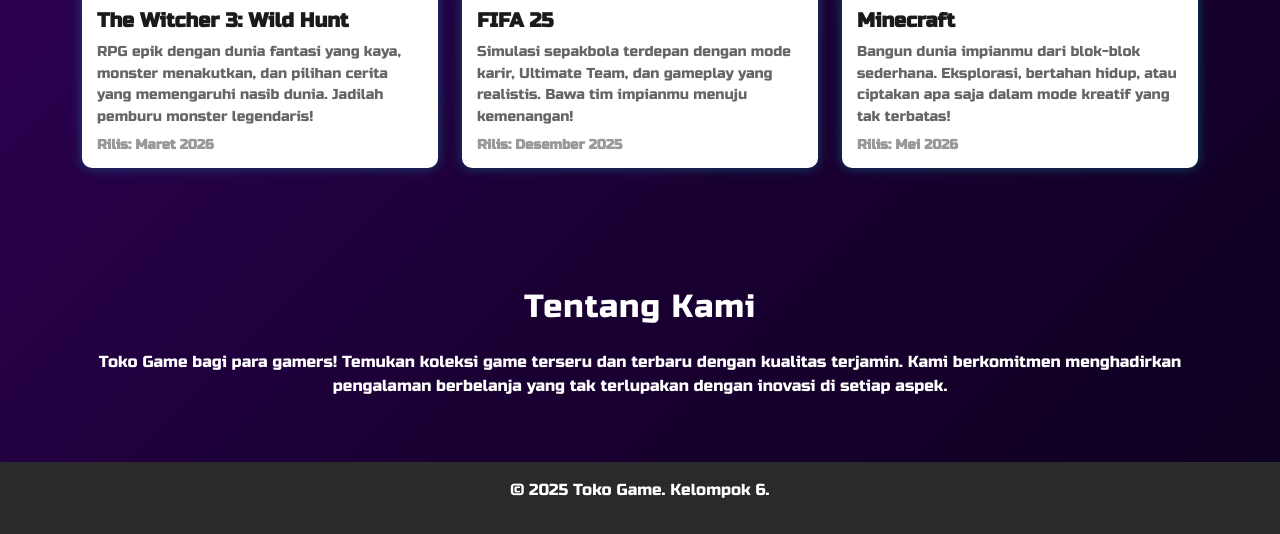
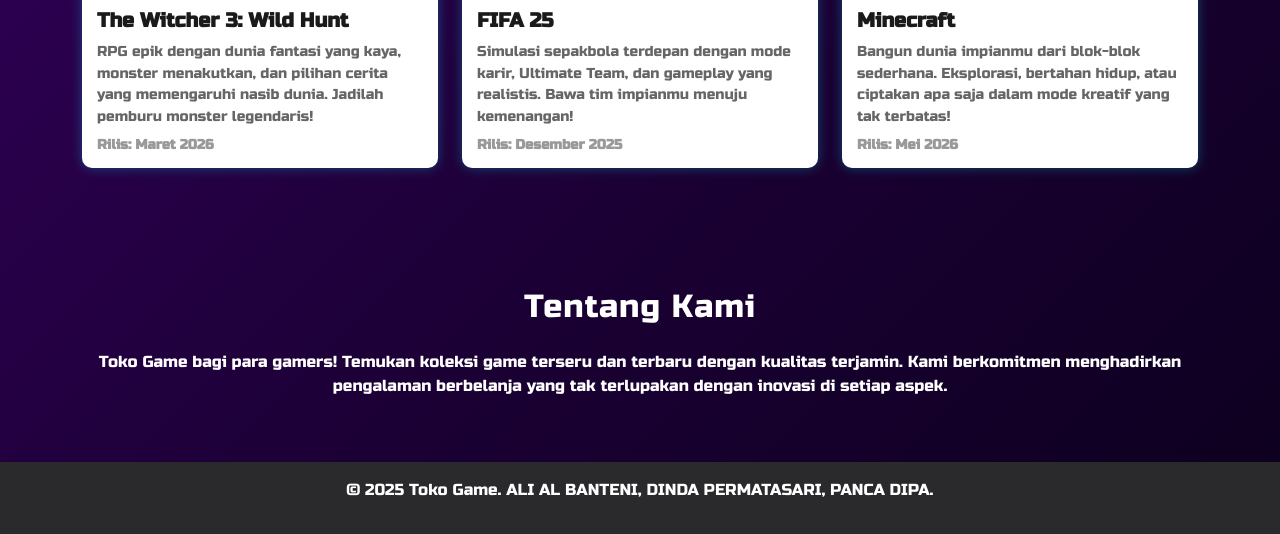
Before and after one commit to projectwebkelompok-commits/web-game-online, a plain HTML site: page index.html in a window 1280 px wide. Shown: the part 1951-2485 px from the top of the page. Drawn offline with nearby package versions, Linux system fonts and the light colour scheme.

Commit message:
index.html

```diff
--- a/index.html
+++ b/index.html
@@ -247,7 +247,7 @@
 
     <footer class="py-3">
         <div class="container text-center">
-            <p>&copy; 2025 Toko Game. Kelompok 6.</p>
+            <p>&copy; 2025 Toko Game. ALI AL BANTENI, DINDA PERMATASARI, PANCA DIPA.</p>
         </div>
     </footer>
 
@@ -314,4 +314,5 @@
         document.addEventListener('DOMContentLoaded', renderGames);
     </script>
 </body>
+
 </html>
```
